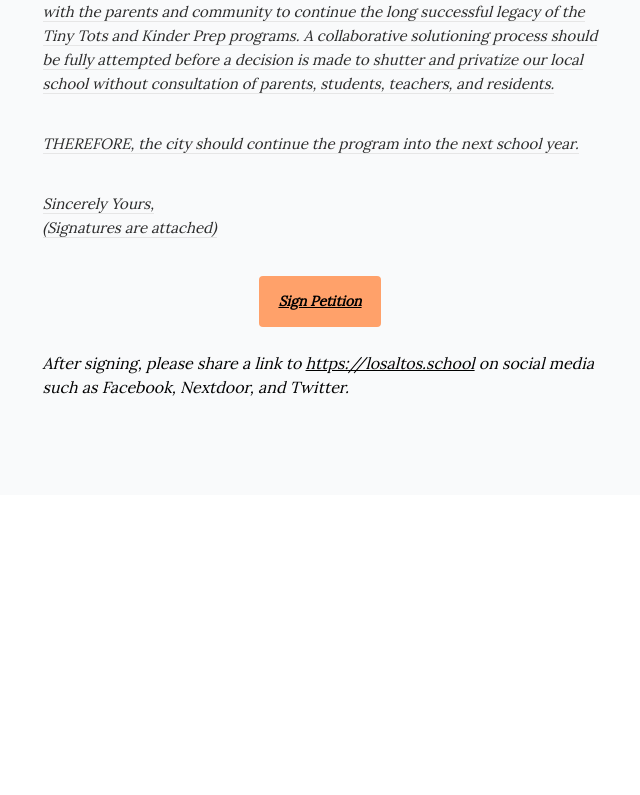
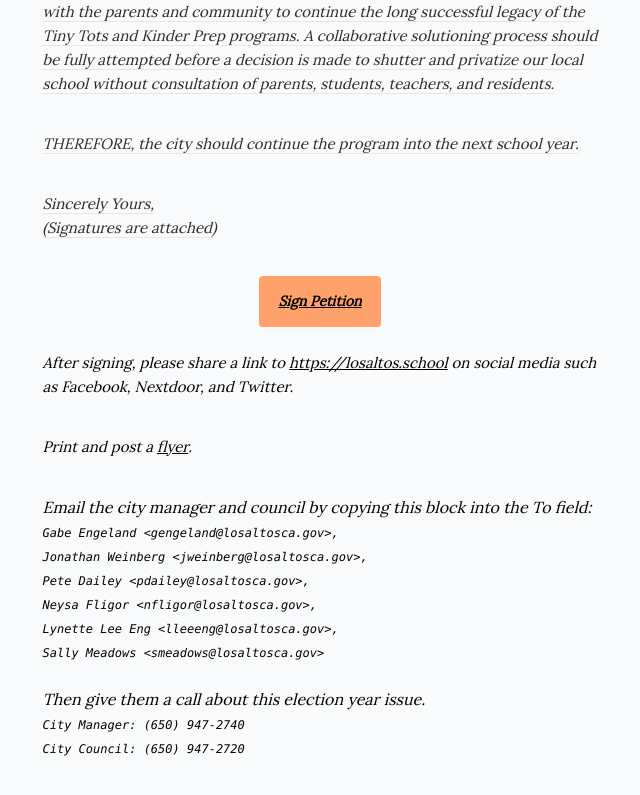
Before and after one commit to benmccann/losaltos.school, a SvelteKit app: page / in a window 1280 px wide. Shown: the part 1931-2726 px from the top of the page, without its empty margins (320-960 px from the left). Before the commit the page ends 2426 px from the top, so only its background shows below. Built offline with nearby package versions, Linux system fonts and the light colour scheme.

Commit message:
flyer and contact info

```diff
--- a/src/routes/+page.svelte
+++ b/src/routes/+page.svelte
@@ -135,9 +135,32 @@
 				>
 			</div>
 			<br />
-			After signing, please share a link to
-			<a href="https://losaltos.school">https://losaltos.school</a> on social media such as Facebook,
-			Nextdoor, and Twitter.
+			<p>
+				After signing, please share a link to
+				<a href="https://losaltos.school">https://losaltos.school</a> on social media such as Facebook,
+				Nextdoor, and Twitter.
+			</p>
+			<br />
+			<p>
+				Print and post a <a href="flyer.pdf">flyer</a>.
+			</p>
+			<br />
+			Email the city manager and council by copying this block into the To field:<br />
+			<code>
+				Gabe Engeland &lt;gengeland@losaltosca.gov&gt;,<br />
+				Jonathan Weinberg &lt;jweinberg@losaltosca.gov&gt;,<br />
+				Pete Dailey &lt;pdailey@losaltosca.gov&gt;,<br />
+				Neysa Fligor &lt;nfligor@losaltosca.gov&gt;,<br />
+				Lynette Lee Eng &lt;lleeeng@losaltosca.gov&gt;,<br />
+				Sally Meadows &lt;smeadows@losaltosca.gov&gt;
+			</code><br />
+			<br />
+			Then give them a call about this election year issue.<br />
+			<code>
+				City Manager: (650) 947-2740<br />
+				City Council: (650) 947-2720
+			</code>
+			<br />
 		</div>
 	</section>
 </main>
@@ -183,6 +206,10 @@
 
 	section {
 		padding: 6rem 0;
+	}
+
+	code {
+		font-size: 12px;
 	}
 
 	#about {
```
Also changed, not shown: 1 other file (tests, documents, lock files or other folders).
